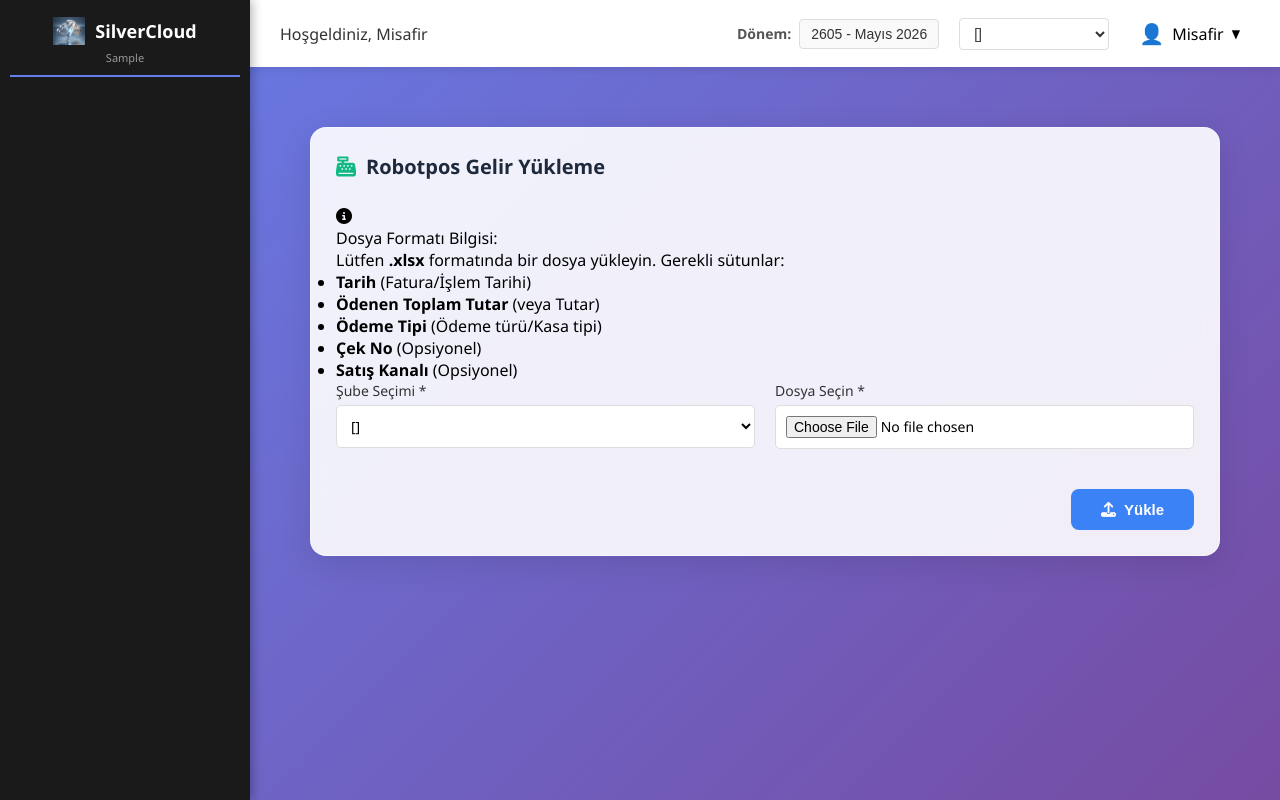
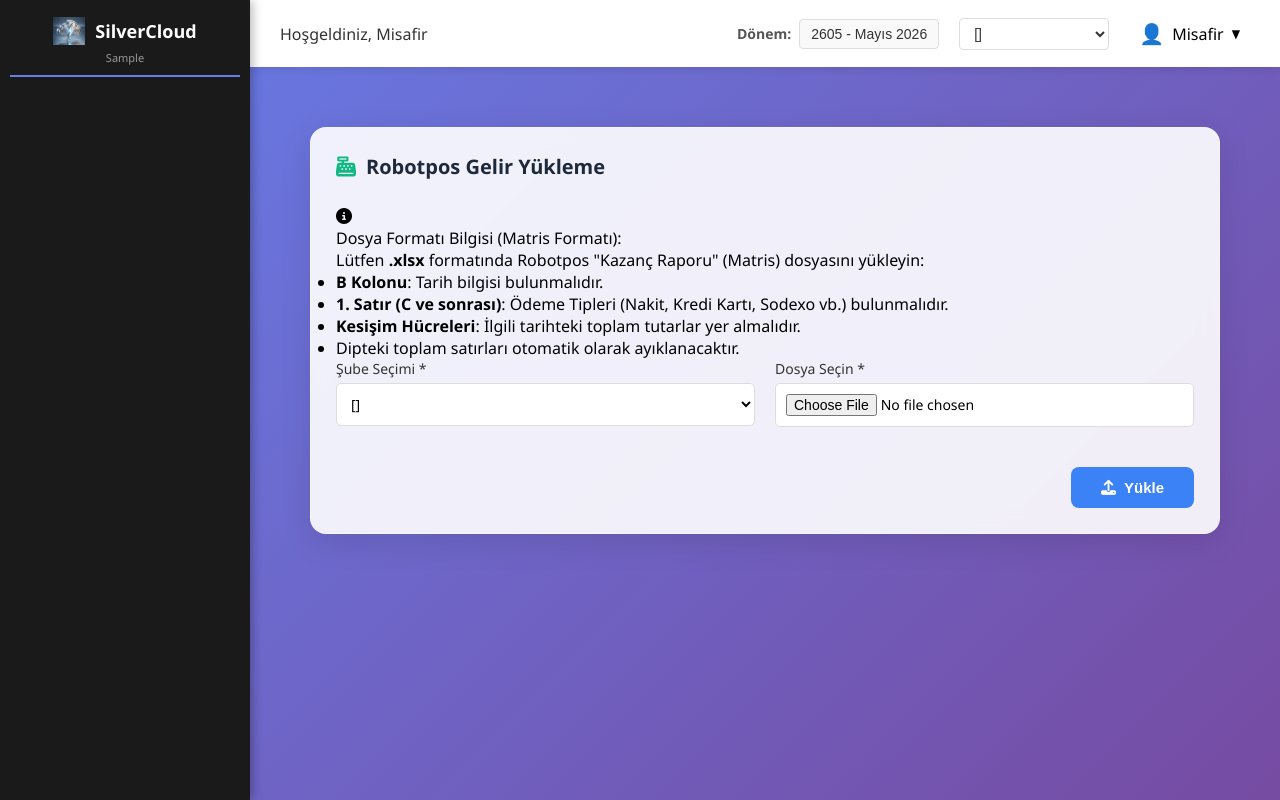
Before and after one commit to Sgunizi68/SilverCloud, a Python web app: template app/templates/robotpos_gelir_yukleme.html in a window 1280 px wide. Run offline with Jinja, Linux system fonts and the light colour scheme; the template is opened without the code that fills it: most values are stand-ins (such as "Sample title", 1, 10 or a date in 2020); some libraries are stand-ins or nearby versions.

Commit message:
Robotpos Gelir Yükleme Dosya Değişimi

```diff
--- a/app/templates/robotpos_gelir_yukleme.html
+++ b/app/templates/robotpos_gelir_yukleme.html
@@ -157,14 +157,13 @@
             <div class="flex items-center gap-3">
                 <i class="fas fa-info-circle text-blue-500"></i>
                 <div class="text-sm text-blue-700">
-                    <p class="font-bold mb-1">Dosya Formatı Bilgisi:</p>
-                    <p class="m-0">Lütfen <strong>.xlsx</strong> formatında bir dosya yükleyin. Gerekli sütunlar:</p>
+                    <p class="font-bold mb-1">Dosya Formatı Bilgisi (Matris Formatı):</p>
+                    <p class="m-0">Lütfen <strong>.xlsx</strong> formatında Robotpos "Kazanç Raporu" (Matris) dosyasını yükleyin:</p>
                     <ul class="mt-1 ml-4 list-disc">
-                        <li><strong>Tarih</strong> (Fatura/İşlem Tarihi)</li>
-                        <li><strong>Ödenen Toplam Tutar</strong> (veya Tutar)</li>
-                        <li><strong>Ödeme Tipi</strong> (Ödeme türü/Kasa tipi)</li>
-                        <li><strong>Çek No</strong> (Opsiyonel)</li>
-                        <li><strong>Satış Kanalı</strong> (Opsiyonel)</li>
+                        <li><strong>B Kolonu</strong>: Tarih bilgisi bulunmalıdır.</li>
+                        <li><strong>1. Satır (C ve sonrası)</strong>: Ödeme Tipleri (Nakit, Kredi Kartı, Sodexo vb.) bulunmalıdır.</li>
+                        <li><strong>Kesişim Hücreleri</strong>: İlgili tarihteki toplam tutarlar yer almalıdır.</li>
+                        <li>Dipteki toplam satırları otomatik olarak ayıklanacaktır.</li>
                     </ul>
                 </div>
             </div>
@@ -303,38 +302,55 @@
                     worksheet['!ref'] = XLSX.utils.encode_range(range);
                 }
 
-                const jsonData = XLSX.utils.sheet_to_json(worksheet);
+                // Parse as matrix (header: 1)
+                const rows = XLSX.utils.sheet_to_json(worksheet, { header: 1 });
 
-                if (jsonData.length === 0) {
-                    showToast('Dosya boş görünüyor.', 'error');
+                if (rows.length < 2) {
+                    showToast('Dosya beklenen formatta değil (en az 2 satır olmalı).', 'error');
                     submitBtn.disabled = false;
                     submitBtn.innerHTML = '<i class="fas fa-upload"></i> Yükle';
                     return;
                 }
 
-                // Header mapping
-                const headers = Object.keys(jsonData[0]);
-                const dateKey = headers.find(k => k.toLowerCase().includes("tarih") || k.toLowerCase().includes("date"));
-                const tutarKey = headers.find(k => k.toLowerCase().includes("tutar") || k.toLowerCase().includes("amount") || k.toLowerCase().includes("toplam") || k.toLowerCase().includes("brüt"));
-                const odemeTipiKey = headers.find(k => k.toLowerCase().includes("tip") || k.toLowerCase().includes("ödeme") || k.toLowerCase().includes("tür") || k.toLowerCase().includes("kasatipi"));
-                const cekNoKey = headers.find(k => k.toLowerCase().includes("çek") || k.toLowerCase().includes("cek"));
-                const satisKanaliKey = headers.find(k => k.toLowerCase().includes("satış") || k.toLowerCase().includes("satis") || k.toLowerCase().includes("kanal"));
+                // Extract Payment Types from Row 0 (Columns C onwards)
+                const odemeTipleri = rows[0].slice(2).map(v => String(v || "").trim());
+                const records = [];
 
-                if (!dateKey || !tutarKey || !odemeTipiKey) {
-                    showToast('Gerekli sütunlar (Tarih, Tutar, Odeme_Tipi) bulunamadı.', 'error');
-                    submitBtn.disabled = false;
-                    submitBtn.innerHTML = '<i class="fas fa-upload"></i> Yükle';
-                    return;
+                // Iterate through Date rows (starting from Row 1)
+                for (let i = 1; i < rows.length; i++) {
+                    const row = rows[i];
+                    if (!row || row.length < 2) continue;
+
+                    const subeNameCheck = String(row[0] || "").toUpperCase();
+                    const dateValRaw = row[1]; // Column B
+
+                    // Filter out footer total rows
+                    if (subeNameCheck.includes("TOTAL") || subeNameCheck.includes("TOPLAM") || !dateValRaw) {
+                        continue;
+                    }
+
+                    const formattedDate = parseDMYDateString(dateValRaw);
+                    if (!formattedDate || formattedDate.length < 10) continue;
+
+                    // For each payment type column
+                    for (let j = 0; j < odemeTipleri.length; j++) {
+                        const label = odemeTipleri[j];
+                        if (!label || label.toUpperCase().includes("GRAND TOTAL") || label.toUpperCase().includes("TOPLAM")) continue;
+
+                        const value = parseCurrencyValue(row[j + 2]); // Values start from Column C (index 2)
+
+                        if (value > 0) {
+                            records.push({
+                                Tarih: formattedDate,
+                                Tutar: value,
+                                Odeme_Tipi: label,
+                                Cek_No: null,
+                                Satis_Kanali: null,
+                                Sube_ID: parseInt(subeId)
+                            });
+                        }
+                    }
                 }
-
-                const records = jsonData.map(row => ({
-                    Tarih: parseDMYDateString(row[dateKey]),
-                    Tutar: parseCurrencyValue(row[tutarKey]),
-                    Odeme_Tipi: String(row[odemeTipiKey] || "").trim(),
-                    Cek_No: cekNoKey ? String(row[cekNoKey] || "").trim() : null,
-                    Satis_Kanali: satisKanaliKey ? String(row[satisKanaliKey] || "").trim() : null,
-                    Sube_ID: parseInt(subeId)
-                })).filter(r => r.Tarih && r.Odeme_Tipi);
 
                 if (records.length === 0) {
                     showToast('Yüklenecek geçerli satır bulunamadı.', 'error');
```
Also changed, not shown: app/modules/reference/queries.py (+16 -8 lines), inspect_robotpos_matrix.py (added, +10 -0 lines), app/templates/pos_hareketleri_yukleme.html (line endings or trailing spaces), 1 other file.
